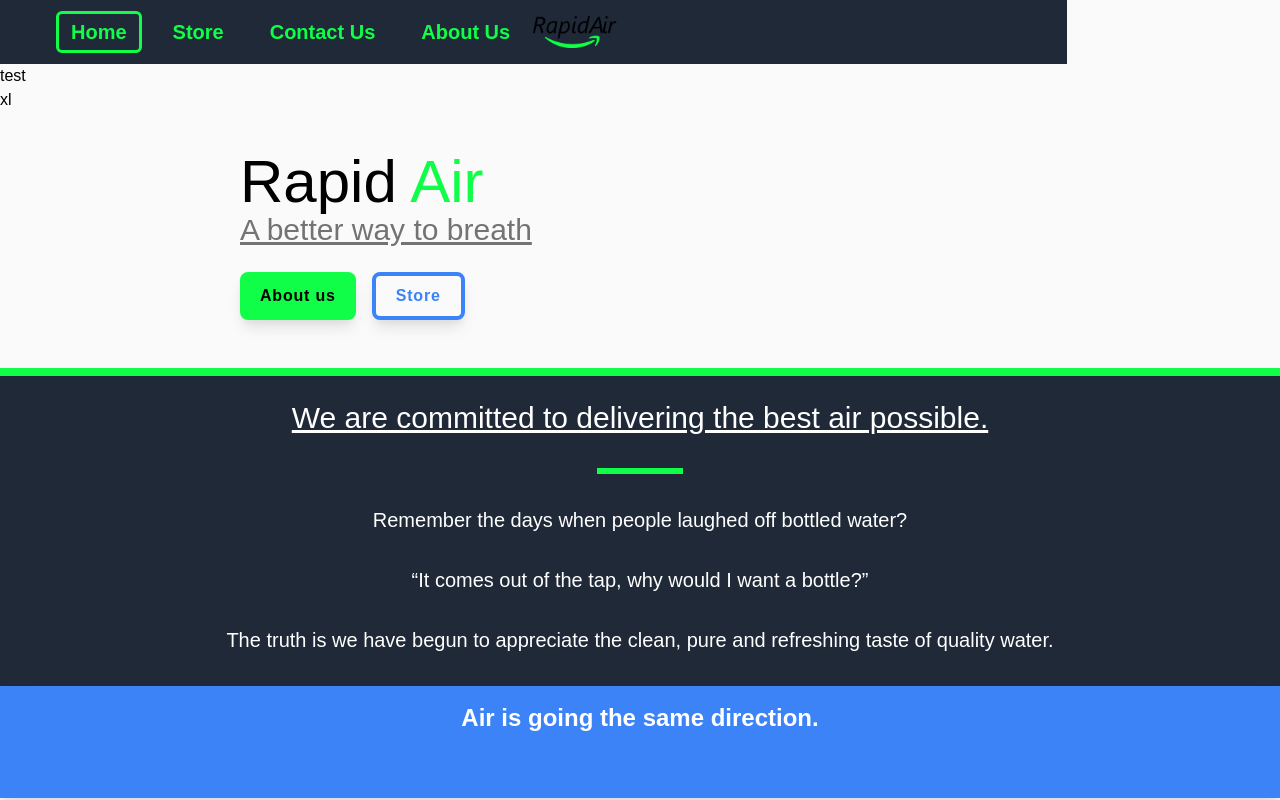
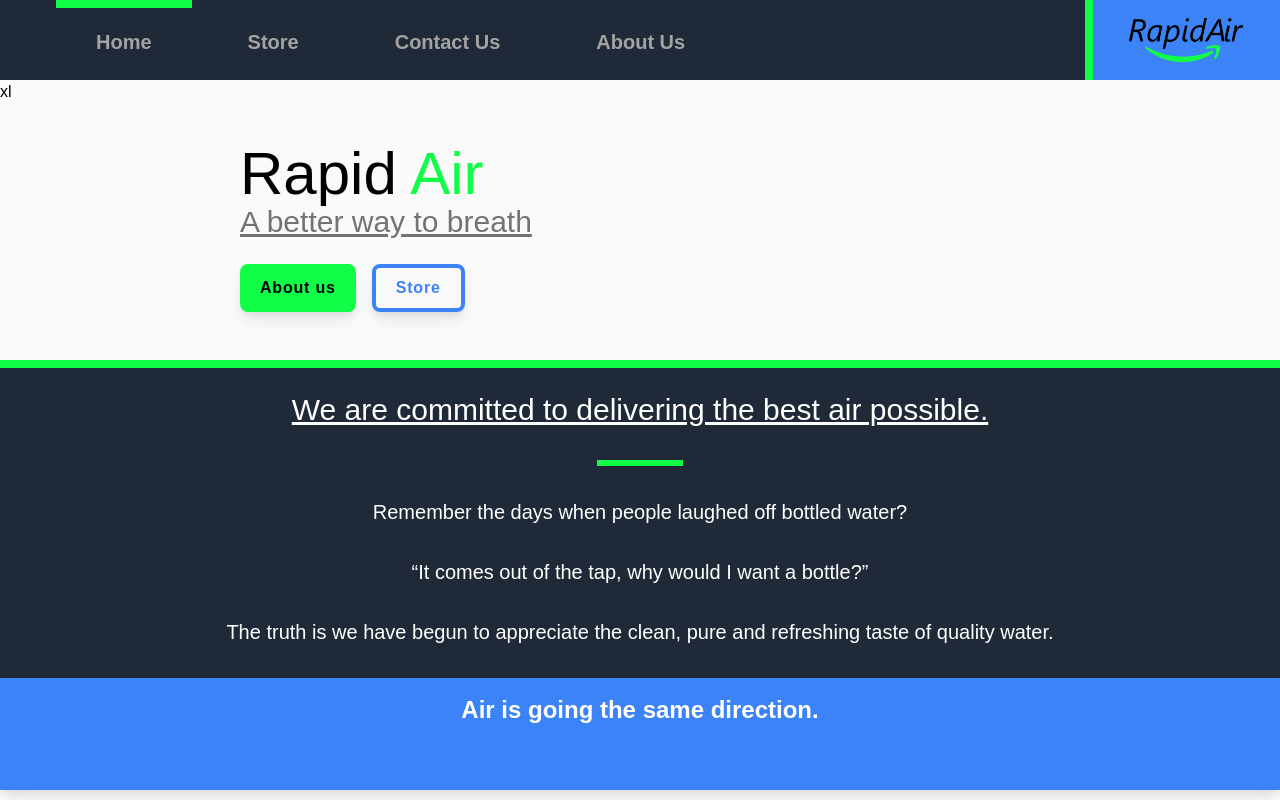
Before and after one commit to samgcode/skills-comp-2021, a Vue app in the folder frontend/: page / in a window 1280 px wide. Shown: the top 800 px of the page. Built offline with nearby package versions, Linux system fonts and the light colour scheme.

Commit message:
- changed the navbar

```diff
--- a/frontend/src/components/Navbar.vue
+++ b/frontend/src/components/Navbar.vue
@@ -1,7 +1,8 @@
 <template>
-    <body class="flex-row">
-        <nav class="bg-blue-superdark col-span-1 w-10/12">
-            <div class="bg-primary max-w-7xl mx-auto px-2 sm:px-6 lg:px-8">
+    <body>
+        <nav class="sm:flex bg-blue-superdark col-span-1 justify-between sm:h-20">
+            <div class="block py-2">
+                <div class="bg-primary mx-auto px-2 sm:px-6 lg:px-8 py-0">
                     <div class="relative flex items-center justify-between h-16">
                         <div class="absolute inset-y-0 left-0 flex items-center sm:hidden">
                             <button type="button" @click="open = !open" class="inline-flex items-center justify-center p-2 rounded-md text-gray-400 hover:text-white hover:bg-gray-700 active:bg-gray-600 focus:outline-none focus:ring-2 focus:ring-inset focus:ring-white">
@@ -25,13 +26,6 @@
                                 </div>
                             </div>
                         </div>
-
-                    <div class="flex-1 flex items-center justify-center sm:items-stretch sm:justify-start bg-blue-500">
-                        <router-link :to="{ name: 'Home' }" class="flex-shrink-0 flex items-center">
-                            <img class="block h-8 w-auto" src="@/assets/logo.png" alt="RapidAir">
-                            <!-- <h1 class="hidden lg:inline-block h-8 font-semibold text-white text-2xl pl-1 py-0">Name</h1> -->
-                        </router-link>
-                    </div>
                     </div>
                 </div>
 
@@ -43,11 +37,17 @@
                         <router-link :to="{ name: 'About' }" class="nav-link block">About Us</router-link>
                     </div>
                 </div>
+            </div>
 
-        </nav>
+            <div class="flex bg-blue content-center border-l-8 border-green px-4 py-4">
+                <div class="flex-1 flex items-center justify-end sm:items-stretch sm:justify-start px-5">
+                    <router-link :to="{ name: 'Home' }" class="flex-shrink-0 flex items-center focus:outline-none focus:ring focus:ring-offset-1 focus:ring-green rounded-sm">
+                        <img class="block h-11 w-auto" src="@/assets/logo.png" alt="RapidAir">
+                        <!-- <h1 class="hidden lg:inline-block h-8 font-semibold text-white text-2xl pl-1 py-0">Name</h1> -->
+                    </router-link>
+                </div>
+            </div>
 
-        <nav class="col-span-1 bg-primary w-2/12">
-            test
         </nav>
     </body>
 </template>
--- a/frontend/src/index.css
+++ b/frontend/src/index.css
@@ -14,11 +14,11 @@
 }
 
 .nav-link {
-    @apply text-green border-3 border-transparent hover:bg-green hover:text-white active:bg-green-superlight px-3 py-1 rounded-md text-xl font-semibold;
+    @apply text-gray-400 border-t-8 h-20 pt-5 px-10 border-transparent hover:bg-green-dark hover:text-white focus:outline-none focus:text-white active:bg-green-superlight px-2 py-1 text-xl font-semibold;
 }
 
 .nav-link.router-link-active {
-    @apply text-white border-green hover:bg-green-dark active:bg-green-superlight;
+    @apply text-green border-green active:bg-green-superlight hover:text-white focus:text-white;
 }
 
 .btn-primary {
```
Lines whose indentation alone changed are shown as unchanged.
